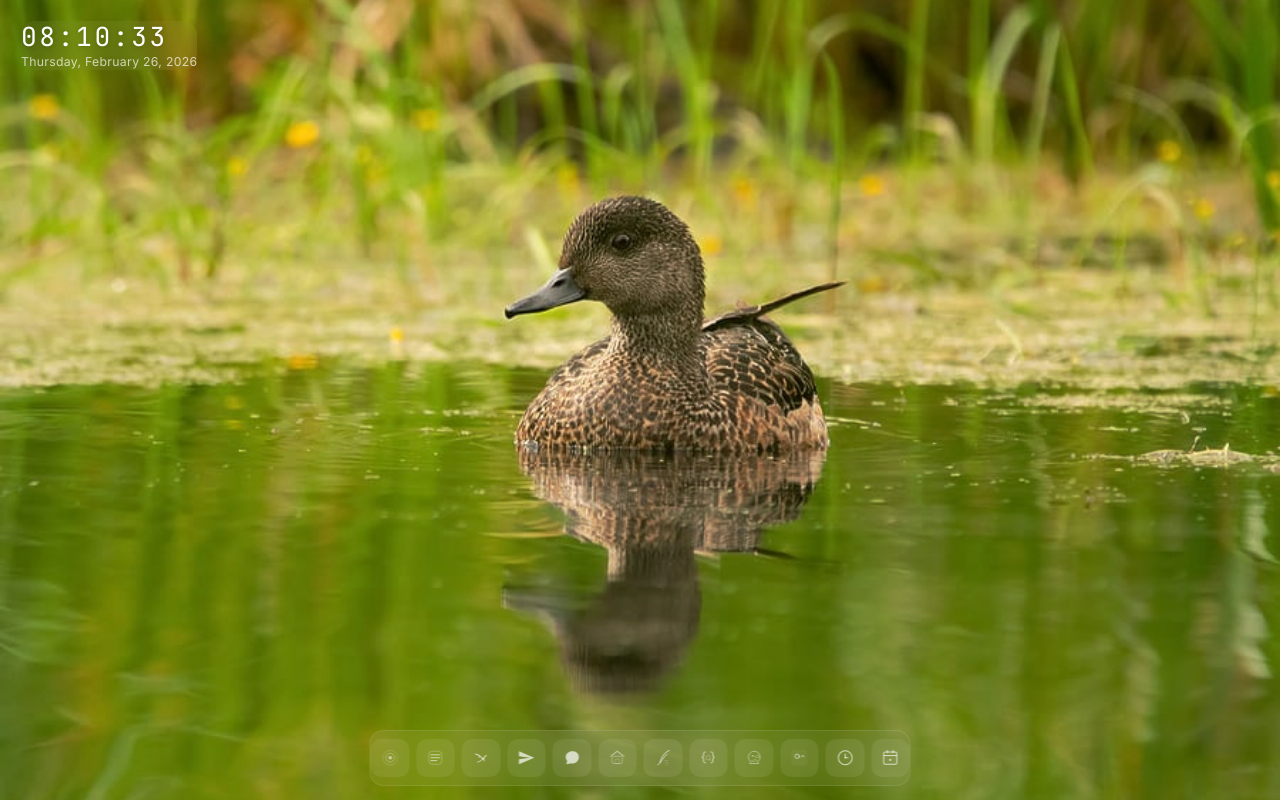
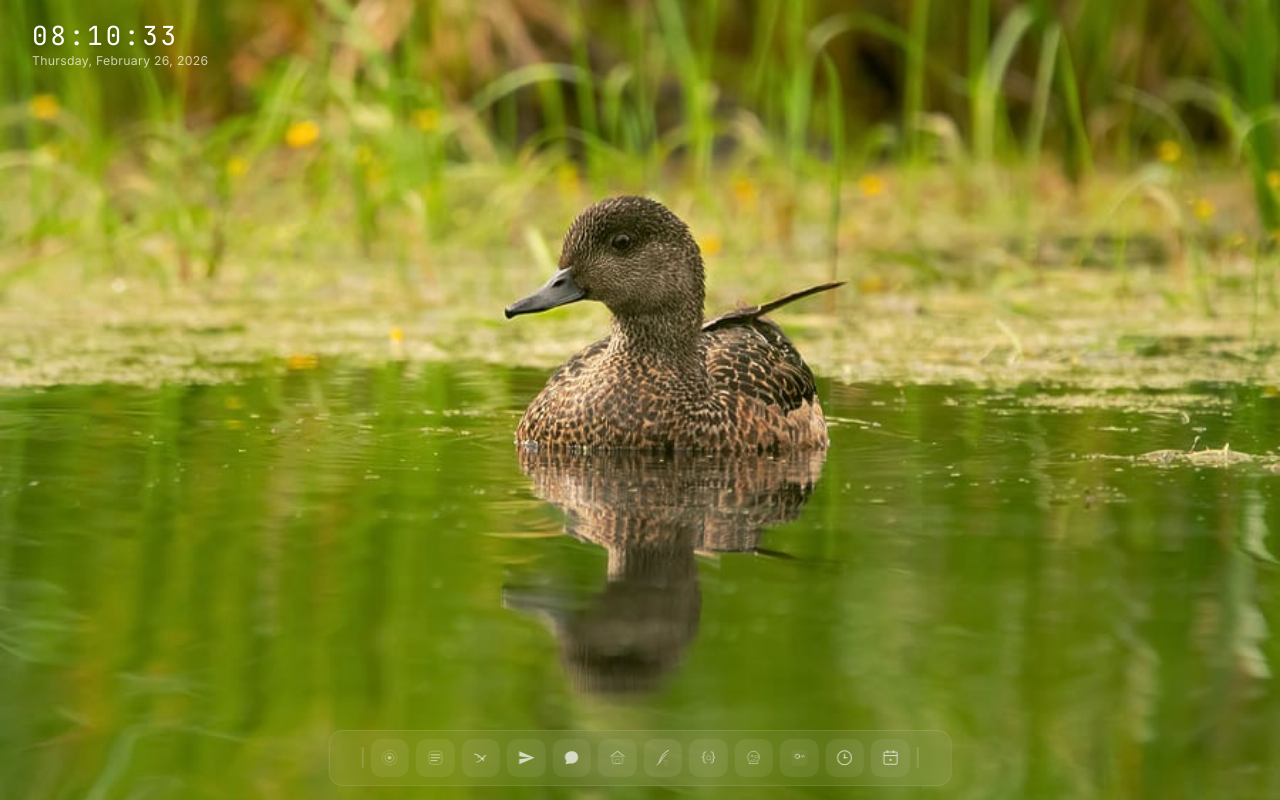
Before and after one commit to praneet1503/DuckOS, a Next.js app: page / in a window 1280 px wide. Built offline with nearby package versions, Linux system fonts and the light colour scheme.

Commit message:
widget editing and and etc ui/ux changes

```diff
--- a/app/globals.css
+++ b/app/globals.css
@@ -75,6 +75,9 @@
   --dock-max-scale: 1.6;
   --dock-min-scale: 1;
   --dock-spread: 90px;
+  /* safe area padding for desktop widgets (left/right) */
+  --widget-edge-padding: 32px;
+  --widget-top-padding: 20px;
 }
 
 @theme inline {
--- a/components/Dock.tsx
+++ b/components/Dock.tsx
@@ -99,6 +99,9 @@ export default function Dock() {
   // Interpolate padding: when maxScale = 1, use 8px (py-2); when maxScale = MAX_SCALE, expand
   const basePadding = 8; // py-2 = 8px
   const expandedPadding = basePadding + (maxScale - MIN_SCALE) * 6; // smooth expansion
+  // Horizontal safe padding
+  const baseHorizontalPadding = 32; // px
+  const expandedHorizontalPadding = baseHorizontalPadding + (maxScale - MIN_SCALE) * 8;
 
   return (
     <motion.div
@@ -111,13 +114,22 @@ export default function Dock() {
         setIsPointerOver(false);
         scheduleUpdate(null);
       }}
-      className="fixed bottom-4 left-1/2 z-9000 flex -translate-x-1/2 items-center gap-2 rounded-2xl border border-white/10 bg-white/6 px-3 backdrop-blur-xl"
-      initial={{ y: 60, opacity: 0, paddingTop: basePadding, paddingBottom: basePadding }}
+      className="fixed bottom-4 left-1/2 z-9000 flex -translate-x-1/2 items-center gap-2 rounded-2xl border border-white/10 bg-white/6 px-8 backdrop-blur-xl"
+      initial={{
+        y: 60,
+        opacity: 0,
+        paddingTop: basePadding,
+        paddingBottom: basePadding,
+        paddingLeft: baseHorizontalPadding,
+        paddingRight: baseHorizontalPadding,
+      }}
       animate={{
         y: 0,
         opacity: 1,
         paddingTop: expandedPadding,
         paddingBottom: expandedPadding,
+        paddingLeft: expandedHorizontalPadding,
+        paddingRight: expandedHorizontalPadding,
       }}
       transition={
         hasMounted
@@ -126,6 +138,9 @@ export default function Dock() {
       }
       style={{ zIndex: isPointerOver ? 10001 : undefined }}
     >
+      {/* Left separator spacer */}
+      <div className="h-6 w-0.5 rounded-full bg-white/15" />
+
       {registeredApps.map((app) => {
         const hasOpenWindow = openWindows.some((w) => w.appId === app.id);
         const Icon = app.icon;
@@ -163,6 +178,9 @@ export default function Dock() {
           </motion.button>
         );
       })}
+
+      {/* Right separator spacer */}
+      <div className="h-6 w-0.5 rounded-full bg-white/15" />
     </motion.div>
   );
 }
--- a/widgets/time/TimeWidget.tsx
+++ b/widgets/time/TimeWidget.tsx
@@ -31,8 +31,14 @@ export default function TimeWidget({ timezone }: TimeWidgetProps) {
   const date = formatDate(now);
 
   return (
-    <div className="absolute top-6 left-6 z-20 pointer-events-none select-none">
-      <div className="backdrop-blur-md bg-white/5 px-5 py-3 rounded-2xl">
+    <div
+      className="absolute z-20 pointer-events-none select-none"
+      style={{
+        left: "var(--widget-edge-padding)",
+        top: "var(--widget-top-padding)",
+      }}
+    >
+      <div className="px-5 py-3 rounded-2xl">
         <div className="text-white text-3xl font-mono tracking-widest drop-shadow-sm">
           {time}
         </div>
```
